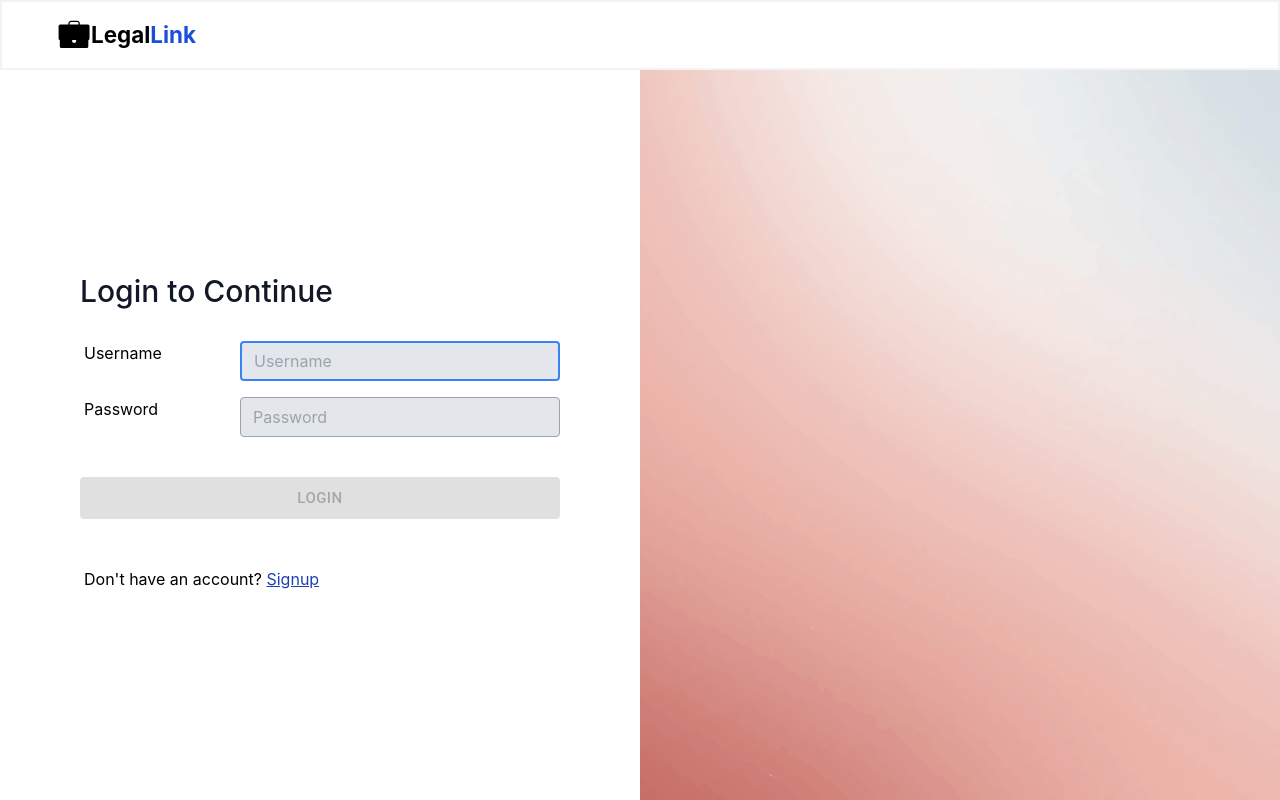
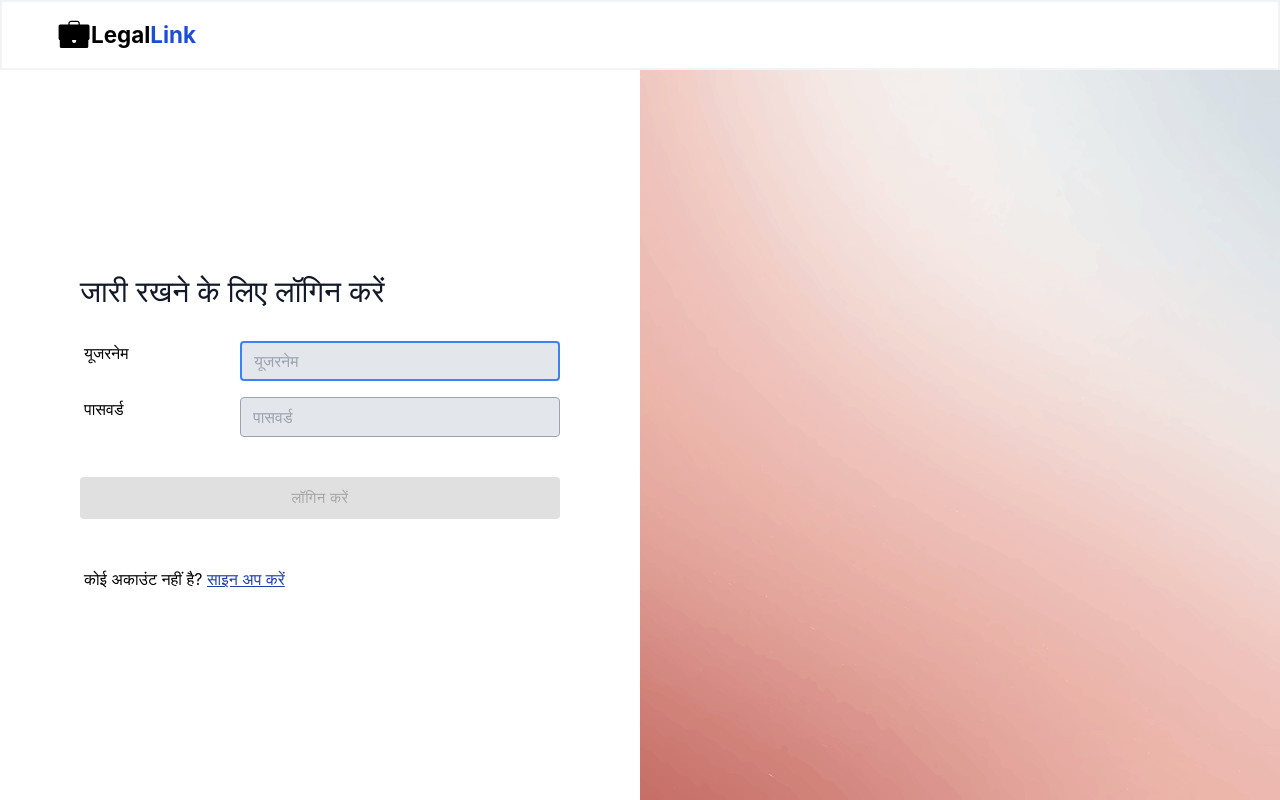
Before and after one commit to VENOMnvn/SIH, a React (Create React App) app in the folder frontend/: page /login in a window 1280 px wide. Built offline with nearby package versions, Linux system fonts and the light colour scheme.

Commit message:
login language done

```diff
--- a/frontend/src/components/login/Login.js
+++ b/frontend/src/components/login/Login.js
@@ -6,6 +6,8 @@ import { Link, useNavigate } from "react-router-dom";
 import { Formik, Field, Form, ErrorMessage } from "formik";
 import axios from "axios";
 import backg from "../../static/backg.svg";
+import { useSelector } from "react-redux";
+import lang from "../../utils/lang/loginLang";
 
 const initialValues = {
   username: "",
@@ -28,6 +30,8 @@ const validate = (values) => {
 const Login = () => {
   const { setMessage, setOpenNotifi, backendUrl, setUser } = useUserAuth();
   const navigate = useNavigate();
+
+  const langKey = useSelector((store) => store.lang.lang);
 
   const onSubmit = (values, onSubmitProps) => {
     setMessage(["Logging in...", "info"]);
@@ -75,12 +79,12 @@ const Login = () => {
                 <Form className="flex flex-col w-full">
                   <div className="flex w-full flex-col pb-6">
                     <h1 className="sm:text-3xl text-2xl font-medium title-font text-gray-900">
-                      Login to Continue
+                      {lang[langKey].continue}
                     </h1>
                   </div>
                   <div className="flex flex-wrap w-full box-boder md:py-2">
                     <label className="flex px-1 w-40" htmlFor="username">
-                      Username
+                      {lang[langKey].username}
                     </label>
                     <Field
                       style={{ backgroundColor: "rgba(227, 230, 234, 1)" }}
@@ -90,7 +94,7 @@ const Login = () => {
                       id="username"
                       name="username"
                       autoComplete="off"
-                      placeholder="Username"
+                      placeholder={lang[langKey].username}
                     />
                     <br></br>
                     <span className="w-full text-end text-sm px-2 text-red-800">
@@ -99,7 +103,7 @@ const Login = () => {
                   </div>
                   <div className="flex flex-wrap w-full box-boder md:py-2">
                     <label className="flex w-40 px-1" htmlFor="password">
-                      Password
+                      {lang[langKey].password}
                     </label>
                     <Field
                       style={{ backgroundColor: "rgba(227, 230, 234, 1)" }}
@@ -108,7 +112,7 @@ const Login = () => {
                       id="password"
                       name="password"
                       autoComplete="off"
-                      placeholder="Password"
+                      placeholder={lang[langKey].password}
                     />
                     <br></br>
                     <span className="w-full text-end text-sm px-2 text-red-800">
@@ -138,17 +142,17 @@ const Login = () => {
                         )
                       }
                     >
-                      Login
+                      {lang[langKey].login}
                     </Button>
                   </div>
                   <div className="w-full py-2 box-border">
                     <div className="w-full py-2 px-1 m-0 text-base box-border text-start">
-                      Don't have an account?{" "}
+                      {lang[langKey].noaccount}{" "}
                       <Link
                         className="underline cursor-pointer text-blue-800"
                         to="/signup"
                       >
-                        Signup
+                        {lang[langKey].signup}
                       </Link>
                     </div>
                   </div>
--- a/frontend/src/components/signup/Signup.js
+++ b/frontend/src/components/signup/Signup.js
@@ -5,6 +5,7 @@ import { useUserAuth } from "../../context/userContext";
 import { Link, useNavigate } from "react-router-dom";
 import { Formik, Field, Form, ErrorMessage } from "formik";
 import axios from "axios";
+import backg from "../../static/backg.svg";
 
 const initialValues = {
   username: "",
--- a/frontend/src/index.js
+++ b/frontend/src/index.js
@@ -4,13 +4,18 @@ import "./index.css";
 import App from "./App";
 import reportWebVitals from "./reportWebVitals";
 import { BrowserRouter } from "react-router-dom";
+import { Provider } from 'react-redux';
+import appStore from "./utils/reduxStore";
 
 const root = ReactDOM.createRoot(document.getElementById("root"));
 root.render(
   // <React.StrictMode>
-  <BrowserRouter>
-    <App />
-  </BrowserRouter>
+  <Provider store={appStore}>
+    <BrowserRouter>
+      <App />
+    </BrowserRouter>
+  </Provider>
+
   // </React.StrictMode>
 );
 
--- /dev/null
+++ b/frontend/src/utils/lang/loginLang.js
@@ -0,0 +1,20 @@
+const lang = {
+    en: {
+        username: "Username",
+        password: "Password",
+        continue: "Login to Continue",
+        login: "Login",
+        signup: "Signup",
+        noaccount: "Don't have an account?",
+    },
+    hindi: {
+        username: "यूजरनेम",
+        password: "पासवर्ड",
+        continue: "जारी रखने के लिए लॉगिन करें",
+        login: "लॉगिन करें",
+        signup: "साइन अप करें",
+        noaccount: "कोई अकाउंट नहीं है?",
+    },
+};
+
+export default lang;
--- a/frontend/src/utils/slices/langSlice.js
+++ b/frontend/src/utils/slices/langSlice.js
@@ -3,7 +3,7 @@ import { createSlice } from "@reduxjs/toolkit";
 const langSlice = createSlice({
   name: "lang",
   initialState: {
-    lang: "en",
+    lang: "hindi",
   },
   reducers: {
     changeLanguage: (state, action) => {
--- a/frontend/src/utils/slices/userSlice.js
+++ b/frontend/src/utils/slices/userSlice.js
@@ -2,7 +2,7 @@ import { createSlice } from "@reduxjs/toolkit";
 
 const userSlice = createSlice({
     name: "user",
-    initialState: null,
+    initialState: "ayush",
     reducers: {
         addUser: (state, action) => {
             return action.payload;
```
